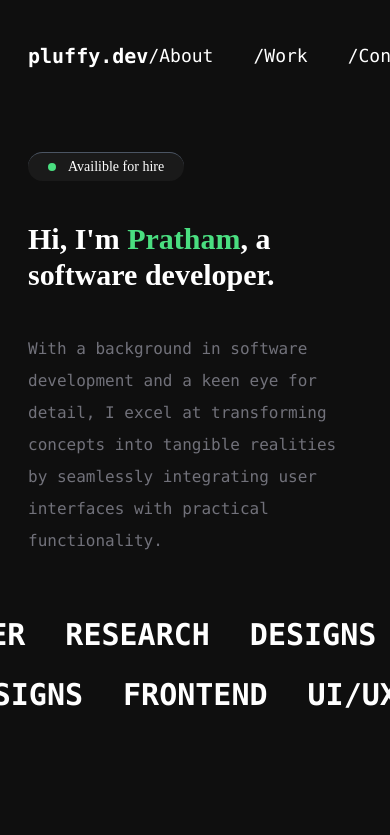
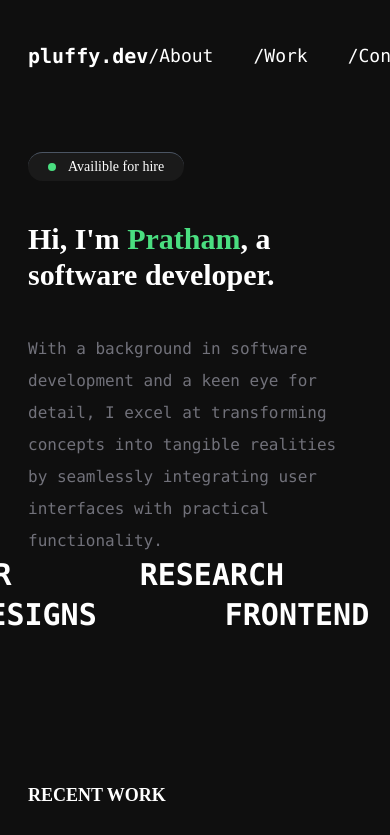
Before and after one commit to prathamxd/portfolio3, a Next.js app: page / in a window 390 px wide. Shown: the top 835 px of the page. Built offline with nearby package versions, Linux system fonts and the light colour scheme; a web font is replaced by a local one.

Commit message:
scroll effect cut

```diff
--- a/components/ScrollEffect.jsx
+++ b/components/ScrollEffect.jsx
@@ -4,14 +4,14 @@ const scrollTags = ["UI/UX", "DEVELOPER", "RESEARCH", "DESIGNS", "FRONTEND"];
 
 const Tags = ({ bannerClass }) => {
   return (
-    <div className="relative w-full overflow-hidden h-20 md:my-5 -my-5 pt-10">
+    <div className="relative w-full overflow-hidden h-20 md:my-5 -my-10">
       <div className="absolute flex">
         <section
           className={`${bannerClass} flex`}
           style={{ "--speed": `${18000}ms` }}
         >
           {scrollTags.map((tag, idx) => (
-            <div key={idx} className="md:text-7xl text-3xl font-bold md:px-16 px-5">
+            <div key={idx} className="md:text-7xl text-3xl font-bold px-16">
               <pre>{tag}</pre>
             </div>
           ))}
@@ -21,7 +21,7 @@ const Tags = ({ bannerClass }) => {
           style={{ "--speed": `${18000}ms` }}
         >
           {scrollTags.map((tag, idx) => (
-            <div key={idx} className="md:text-7xl text-3xl font-bold md:px-16 px-5">
+            <div key={idx} className="md:text-7xl text-3xl font-bold px-16">
               <pre>{tag}</pre>
             </div>
           ))}
@@ -31,7 +31,7 @@ const Tags = ({ bannerClass }) => {
           style={{ "--speed": `${18000}ms` }}
         >
           {scrollTags.map((tag, idx) => (
-            <div key={idx} className="md:text-7xl text-3xl font-bold md:px-16 px-5">
+            <div key={idx} className="md:text-7xl text-3xl font-bold px-16">
               <pre>{tag}</pre>
             </div>
           ))}
```
